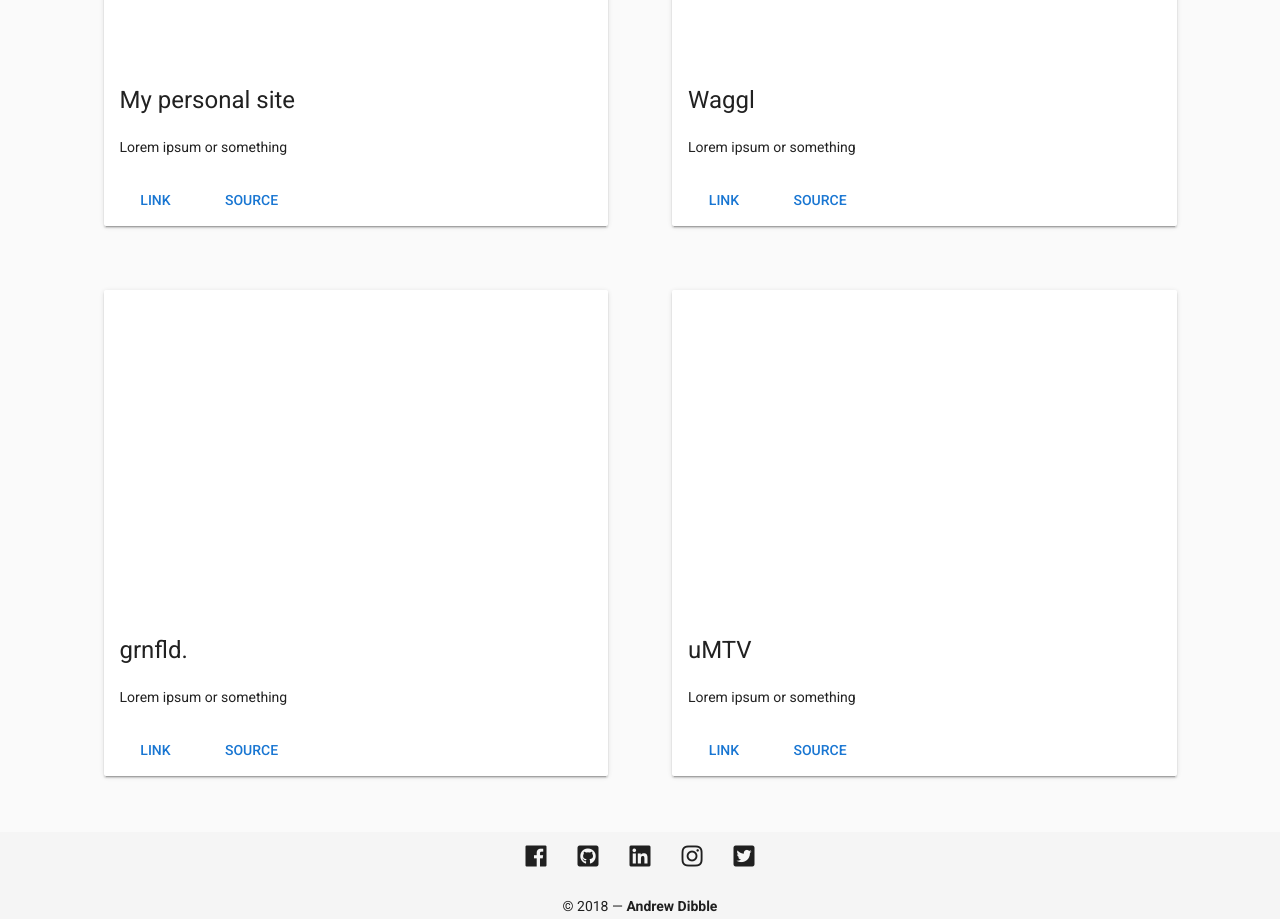
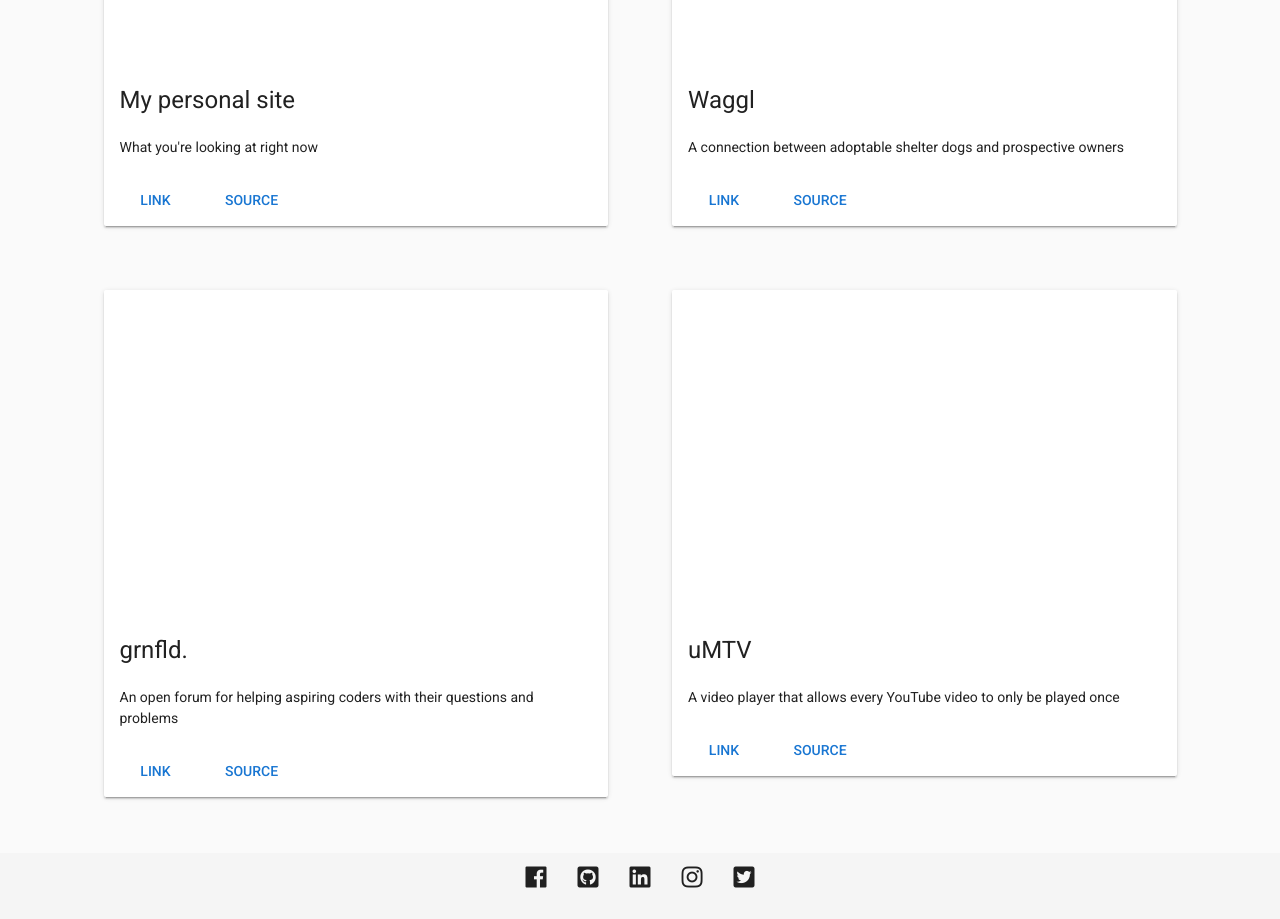
Before and after one commit to acdibble/andrew.dibble.codes, a Vue app: page /#/portfolio in a window 1280 px wide. Shown: the part 380-1299 px from the top of the page. Built offline with nearby package versions, Linux system fonts and the light colour scheme.

Commit message:
Update descriptions for sites

```diff
--- a/src/components/Portfolio.vue
+++ b/src/components/Portfolio.vue
@@ -24,28 +24,28 @@ export default {
         name: 'My personal site',
         href: 'https://andrewdibble.com',
         img: 'andrewdibble.com',
-        description: 'Lorem ipsum or something',
+        description: 'What you\'re looking at right now',
         source: 'https://github.com/acdibble/andrewdibble.com',
       },
       {
         name: 'Waggl',
         href: 'http://waggl.dog',
         img: 'waggl',
-        description: 'Lorem ipsum or something',
+        description: 'A connection between adoptable shelter dogs and prospective owners',
         source: 'https://github.com/contigoers/waggl',
       },
       {
         name: 'grnfld.',
         href: 'https://grnfld.herokuapp.com',
         img: 'grnfld',
-        description: 'Lorem ipsum or something',
+        description: 'An open forum for helping aspiring coders with their questions and problems',
         source: 'https://github.com/dabraintrust/grnfld',
       },
       {
         name: 'uMTV',
         href: 'https://umtv.herokuapp.com',
         img: 'umtv',
-        description: 'Lorem ipsum or something',
+        description: 'A video player that allows every YouTube video to only be played once',
         source: 'https://github.com/acdibble/mvp',
       },
     ],
```
